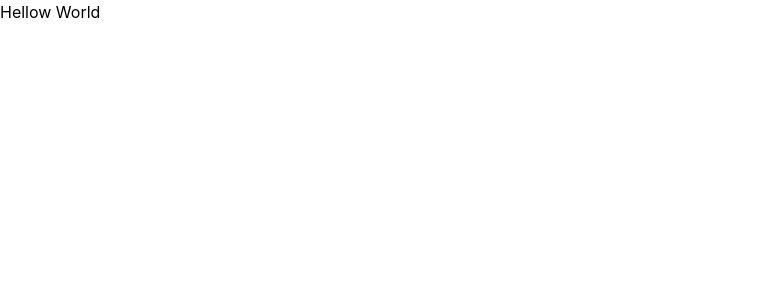
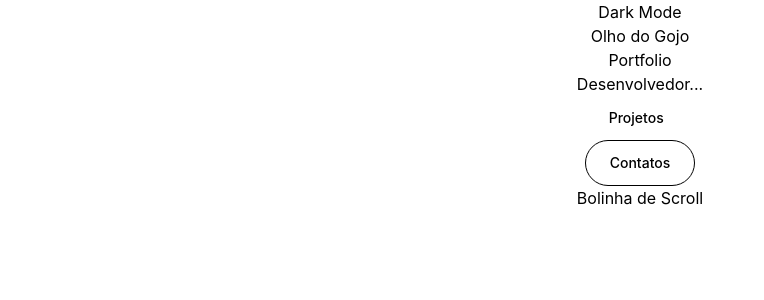
Before and after one commit to adry4nbr/gojofolio, a React (Vite) app: page / in a window 1280 px wide. Shown: the top 300 px of the page, without its empty margins (0-764 px from the left). Built offline with nearby package versions, Linux system fonts and the light colour scheme.

Commit message:
feat: Organizando o component Button e Hero

```diff
--- a/package.json
+++ b/package.json
@@ -11,6 +11,7 @@
   },
   "dependencies": {
     "@tailwindcss/vite": "^4.3.2",
+    "lucide-react": "^1.23.0",
     "motion": "^12.42.2",
     "react": "^19.2.7",
     "react-dom": "^19.2.7",
--- a/src/App.tsx
+++ b/src/App.tsx
@@ -1,5 +1,11 @@
+import { Hero } from "./sections/Hero/Hero";
+
 function App() {
-  return <h1> Hellow World</h1>;
+  return (
+    <div>
+      <Hero />
+    </div>
+  );
 }
 
 export default App;
--- /dev/null
+++ b/src/components/ui/Button.tsx
@@ -0,0 +1,33 @@
+import { type ButtonHTMLAttributes } from "react";
+
+interface ButtonProps extends ButtonHTMLAttributes<HTMLButtonElement> {
+  variant: "filled" | "outline";
+}
+
+const baseClasses =
+  "flex cursor-pointer items-center justify-center font-medium text-sm gap-2 px-6 py-3 rounded-full transition-all duration-300 disabled:cursor-not-allowed disabled:opacity-60";
+
+const variantClasses = {
+  filled:
+    "bg-primary text-background hover:shadow-[0_8px_20px_-4px_var(--color-accent)]",
+  outline:
+    "border border-border text-foreground bg-transparent hover:shadow-[0_8px_20px_-4px_var(--color-ring)]",
+};
+
+export function Button({
+  variant,
+  children,
+  className,
+  ...props
+}: ButtonProps) {
+  return (
+    <button
+      {...props}
+      className={[baseClasses, variantClasses[variant], className]
+        .filter(Boolean)
+        .join(" ")}
+    >
+      {children}
+    </button>
+  );
+}
--- /dev/null
+++ b/src/components/ui/ThemeToggle.tsx
@@ -0,0 +1,3 @@
+export function ThemeToggle() {
+  return <p>Dark Mode</p>;
+}
--- /dev/null
+++ b/src/sections/Hero/Hero.tsx
@@ -0,0 +1,23 @@
+import { Button } from "../../components/ui/Button";
+import { ThemeToggle } from "../../components/ui/ThemeToggle";
+import { ScrollIndicator } from "./ScrollIndicator";
+import { SixEyesIcon } from "./SixEyesIcon";
+
+export function Hero() {
+  return (
+    <section
+      id="Hero"
+      className="flex flex-col justify-center items-center bg-background text-foreground"
+    >
+      <ThemeToggle />
+      <SixEyesIcon />
+      <h1>Portfolio</h1>
+      <p>Desenvolvedor...</p>
+      <div>
+        <Button variant="filled"> Projetos </Button>
+        <Button variant="outline"> Contatos </Button>
+      </div>
+      <ScrollIndicator />
+    </section>
+  );
+}
--- /dev/null
+++ b/src/sections/Hero/ScrollIndicator.tsx
@@ -0,0 +1,3 @@
+export function ScrollIndicator() {
+  return <p>Bolinha de Scroll</p>;
+}
--- /dev/null
+++ b/src/sections/Hero/SixEyesIcon.tsx
@@ -0,0 +1,3 @@
+export function SixEyesIcon() {
+  return <h3>Olho do Gojo</h3>;
+}
```
Also changed, not shown: src/sections/Hero/heroPurpleBurst.ts (added), 1 other file (tests, documents, lock files or other folders).
